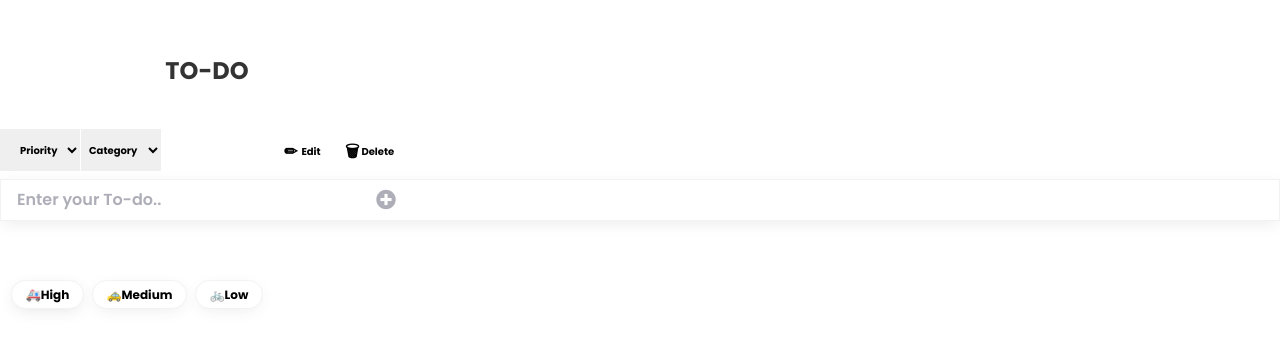
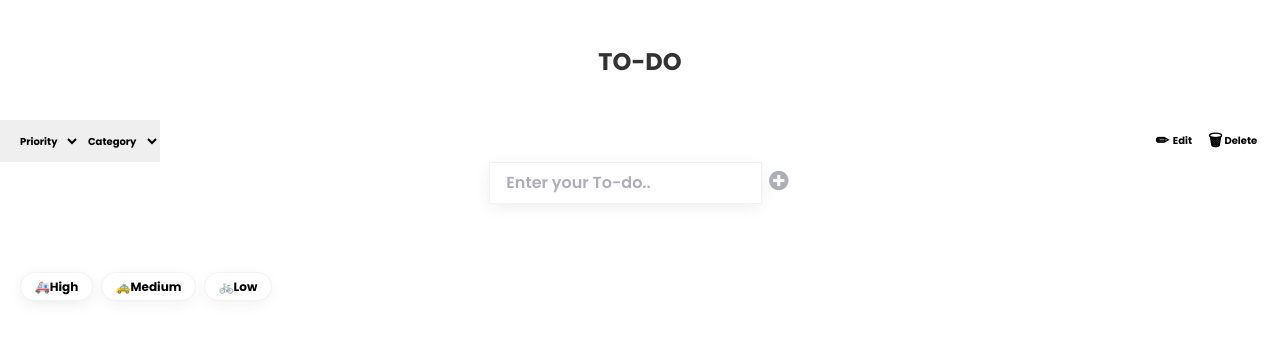
Before and after one commit to HICC-Introduction/B652009-Todo_list, a plain HTML site: page index.html in a window 1280 px wide. Drawn offline with Linux system fonts and the light colour scheme.

Commit message:
Css 정리

```diff
--- a/index.html
+++ b/index.html
@@ -1,33 +1,40 @@
 <!DOCTYPE html>
 <html lang="en">
+
 <head>
     <meta charset="UTF-8">
     <meta http-equiv="X-UA-Compatible" content="IE=edge">
     <meta name="viewport" content="width=device-width, initial-scale=1.0">
     <title>To-Do list</title>
     <link rel="stylesheet" href="./style.css">
-    <link rel="stylesheet" href="https://cdnjs.cloudflare.com/ajax/libs/font-awesome/5.15.3/css/all.min.css" integrity="sha512-iBBXm8fW90+nuLcSKlbmrPcLa0OT92xO1BIsZ+ywDWZCvqsWgccV3gFoRBv0z+8dLJgyAHIhR35VZc2oM/gI1w==" crossorigin="anonymous" />
+    <link rel="stylesheet" href="https://cdnjs.cloudflare.com/ajax/libs/font-awesome/5.15.3/css/all.min.css"
+        integrity="sha512-iBBXm8fW90+nuLcSKlbmrPcLa0OT92xO1BIsZ+ywDWZCvqsWgccV3gFoRBv0z+8dLJgyAHIhR35VZc2oM/gI1w=="
+        crossorigin="anonymous" />
     <link href="https://fonts.googleapis.com/css2?family=Poppins:wght@400;500;600;700&display=swap" rel="stylesheet">
     <script defer src="./script.js"></script>
 </head>
+
 <body>
     <header>
         <h1>TO-DO</h1>
     </header>
     <!-- select priority and category-->
-    <div>
-    <select name = "priority" id="priority-select" class="priority">
-        <option value="none" selected>Priority</option>
-        <option value="high">High</option>
-        <option value="medium">Medium</option>
-        <option value="low">Low</option>
+    <div class="nav">
+        <div class="selects">
+            <select name="priority" id="priority-select" class="priority">
+                <option value="1" selected>Priority</option>
+                <option value="2">High</option>
+                <option value="3">Medium</option>
+                <option value="4">Low</option>
             </select>
-    <select name = "category" id="category-select" class="category">
-        <option value="none" selected>Category</option>
-        <option value="programming">Programming</option>
-        <option value="design">Design</option>
-        <option value="daily">Daily</option>
+            <select name="category" id="category-select" class="category">
+                <option value="1" selected>Category</option>
+                <option value="2">Programming</option>
+                <option value="3">Design</option>
+                <option value="4">Daily</option>
             </select>
+        </div>
+        <div class="buttons">
             <!-- edit and delete button -->
             <button onclick="" class="edit-btn">
                 <div class="edit-icon">&#x270F;</div>Edit
@@ -36,6 +43,8 @@
                 <div class="del-icon">&#x1F5D1;</div>Delete
             </button><br>
         </div>
+    </div>
+
     <!-- to-do list input, add to-do button -->
     <form>
         <input type="text" class="todo-input" name="todo-input" placeholder="Enter your To-do..">
@@ -58,4 +67,5 @@
 
     <script src="./script.js"></script>
 </body>
+
 </html>
--- a/script.js
+++ b/script.js
@@ -2,15 +2,22 @@
 const todoInput=document.querySelector('.todo-input'); //변수 todoInput은 Input form을 가리킨다.
 const addButton=document.querySelector('.add-btn'); //변수 addButton은 Input form 내부의 add버튼을 가리킨다.
 const todoList=document.querySelector('.todo-list'); //변수 todoList는 addButton click 이후에 생성될 todo-list의 부모인 <ul>tag를 가리킨다.
+const delMode=document.querySelector('.del-btn'); //변수 delMode는 delete button을 가리킨다.
+const getCategory=document.getElementById("category-select").value;
 
 //EventListners
 addButton.addEventListener('click',addTodo);
+//addButton.addEventListener('click',getCategory);
+
 
 function lineCheck(){
     var chk = document.getElementsByClassName('todo-item');
     chk.classList.add("done");
-    console.log('click');
+    li.appendChild(chk);
 }
+
+// Edit mode and Delete mode shoulb in front of addTodo function
+
 
 //Functions
 function addTodo(event){
@@ -28,13 +35,13 @@ function addTodo(event){
 
     //create <li> with class "todo-item" under <div> todo
     const newTodo = document.createElement('li');
-    newTodo.innerText='input text';
+    newTodo.innerText=todoInput.value;
     newTodo.classList.add('todo-item');
     todoDiv.appendChild(newTodo); //li가 div에 붙어있게 하기
     //create <filter>
     const categoryLabel = document.createElement('span');  //html에서 category-select option으로 받은 값 가져와야 함
     categoryLabel.classList.add('category-item');
-    categoryLabel.innerText ="selected Category";
+    categoryLabel.innerText = getCategory;
     todoDiv.appendChild(categoryLabel);
 
     //append to list
@@ -42,13 +49,4 @@ function addTodo(event){
 }
 
 
-
-newFunction();
-
-function newFunction() {
-        window.onload(function () {
-            var itemStyle = localStorage.getItem('done_chk');
-            var as = document.getElementById("done_chk");
-            as.classList.add(itemStyle);
-        });
-    }
+//button click -> checked 상태로 변화
--- a/style.css
+++ b/style.css
@@ -9,30 +9,47 @@ body {
   text-align: center;
 }
 
+header {
+  padding: 44px 0 40px 0;
+}
+
 h1 {
-  position: absolute;
-  width: 84px;
-  height: 36px;
-  left: 165px;
-  top: 53px;
-
+  display: flex;
+  justify-content: center;
+  align-items: center;
+  text-align: center;
   font-family: Poppins;
   font-style: normal;
   font-weight: bold;
   font-size: 24px;
   line-height: 36px;
   /* identical to box height */
-
   color: #333333;
 }
 
 /*각 컴포넌트의 figma inspector css*/
 
+.nav {
+  display: flex;
+  justify-content: space-between;
+  align-items: center;
+}
+
+.selects {
+  display: flex;
+  justify-content: space-between;
+  align-items: center;
+}
+
+.buttons {
+  display: flex;
+  line-height: 0;
+}
+
 .priority {
   font-weight: 700;
   font-size: 10px;
   border: none;
-  position: absolute;
   width: 80px;
   height: 42px;
   left: 0px;
@@ -43,7 +60,6 @@ h1 {
   font-weight: 700;
   font-size: 10px;
   border: none;
-  position: absolute;
   width: 80px;
   height: 42px;
   left: 81px;
@@ -58,11 +74,9 @@ h1 {
   border: none;
   display: flex;
   flex-direction: row;
-  align-items: right;
   margin-left: auto;
+  padding: 0px 8px 0px 8px;
 
-  position: absolute;
-  width: 80px;
   height: 16px;
   left: 284px;
   top: 144px;
@@ -74,10 +88,9 @@ h1 {
   border: none;
   display: flex;
   flex-direction: row;
-  align-items: right;
   margin-left: auto;
+  padding: 0px 8px 0px 8px;
 
-  position: absolute;
   width: 80px;
   height: 15px;
   left: 345px;
@@ -94,13 +107,19 @@ h1 {
   padding-right: 2px;
 }
 
+
 /*To-do 입력을 안내하는 화면. Placeholder만의 색을 어떻게 변경시킬까?*/
+
+
+form {
+  display: flex;
+  justify-content: space-between;
+}
+
+
 .todo-input {
   font-weight: 500px;
   font-size: 14px;
-  position: absolute;
-  min-width: 100%;
-  max-width: 1040px;
   height: 42px;
   left: 0px;
   top: 179px;
@@ -112,16 +131,20 @@ h1 {
 }
 
 .add-btn {
+  hover;
   border: none;
   background: none;
   font-size: 20px;
   color: #aeaeb8;
   line-height: 5px;
-  position: absolute;
   width: 24px;
   height: 24px;
   left: 374px;
   top: 188px;
+}
+
+form{
+  display: inline-block;
 }
 
 form input::placeholder {
@@ -137,6 +160,15 @@ form button {
 }
 
 /*아래는 탭 버튼. JS를 사용해 Onclick시 opacity 설정이 들어가게 한다.*/
+.tab{
+  display: flex;
+  flex-direction: row;
+  justify-content: left;
+  align-items: flex-start;
+  padding: 64px 0px 16px 16px;
+}
+
+
 .tab-high {
   font-weight: 700;
   font-size: 12px;
@@ -144,9 +176,8 @@ form button {
   flex-direction: column;
   justify-content: center;
   align-items: center;
-  padding: 5px 10px;
+  margin : 4px;
 
-  position: absolute;
   width: 73px;
   height: 29px;
   left: 11px;
@@ -166,9 +197,8 @@ form button {
   flex-direction: column;
   justify-content: center;
   align-items: center;
-  padding: 5px 10px;
+  margin : 4px;
 
-  position: absolute;
   width: 95px;
   height: 29px;
   left: 92px;
@@ -188,9 +218,8 @@ form button {
   flex-direction: column;
   justify-content: center;
   align-items: center;
-  padding: 5px 10px;
+  margin : 4px;
 
-  position: absolute;
   width: 68px;
   height: 29px;
   left: 195px;
@@ -202,6 +231,44 @@ form button {
   box-shadow: 0px 4px 16px -4px rgba(53, 55, 60, 0.1);
   border-radius: 24px;
 }
+
+
+/*todo list css*/
+
+.todo {
+  display: flex;
+  justify-content: flex-start;
+  align-items: center;
+  text-align: center;
+  list-style-type: none;
+  padding: 16px;
+  margin:4px;
+
+  width: 100%;
+  height: 64px;
+  left: 0px;
+  top: 0px;
+
+  color: #888888;
+  background: #FFFFFF;
+  border: 1px solid #F2F2F2;
+  box-sizing: border-box;
+  box-shadow: 0px 4px 16px -2px rgba(53, 55, 60, 0.1);
+}
+
+
+
 .done {
   text-decoration: line-through;
 }
+
+.todo-item{
+  margin: 10px;
+}
+
+.category-item{
+  margin: 8px;
+  background: white;
+  border-radius: 2px;
+  border:paleturquoise;
+}
```
Lines whose indentation alone changed are shown as unchanged.
